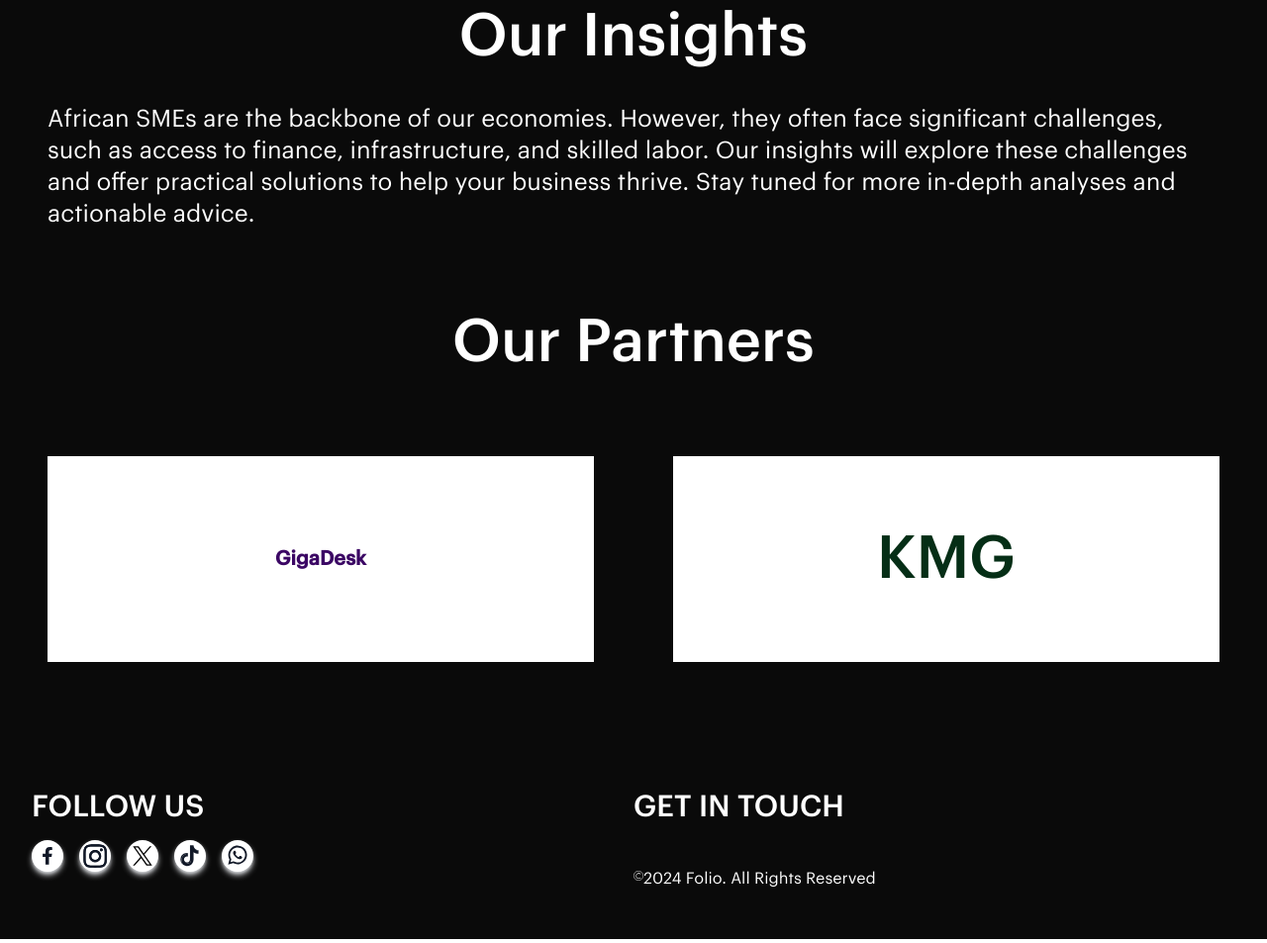
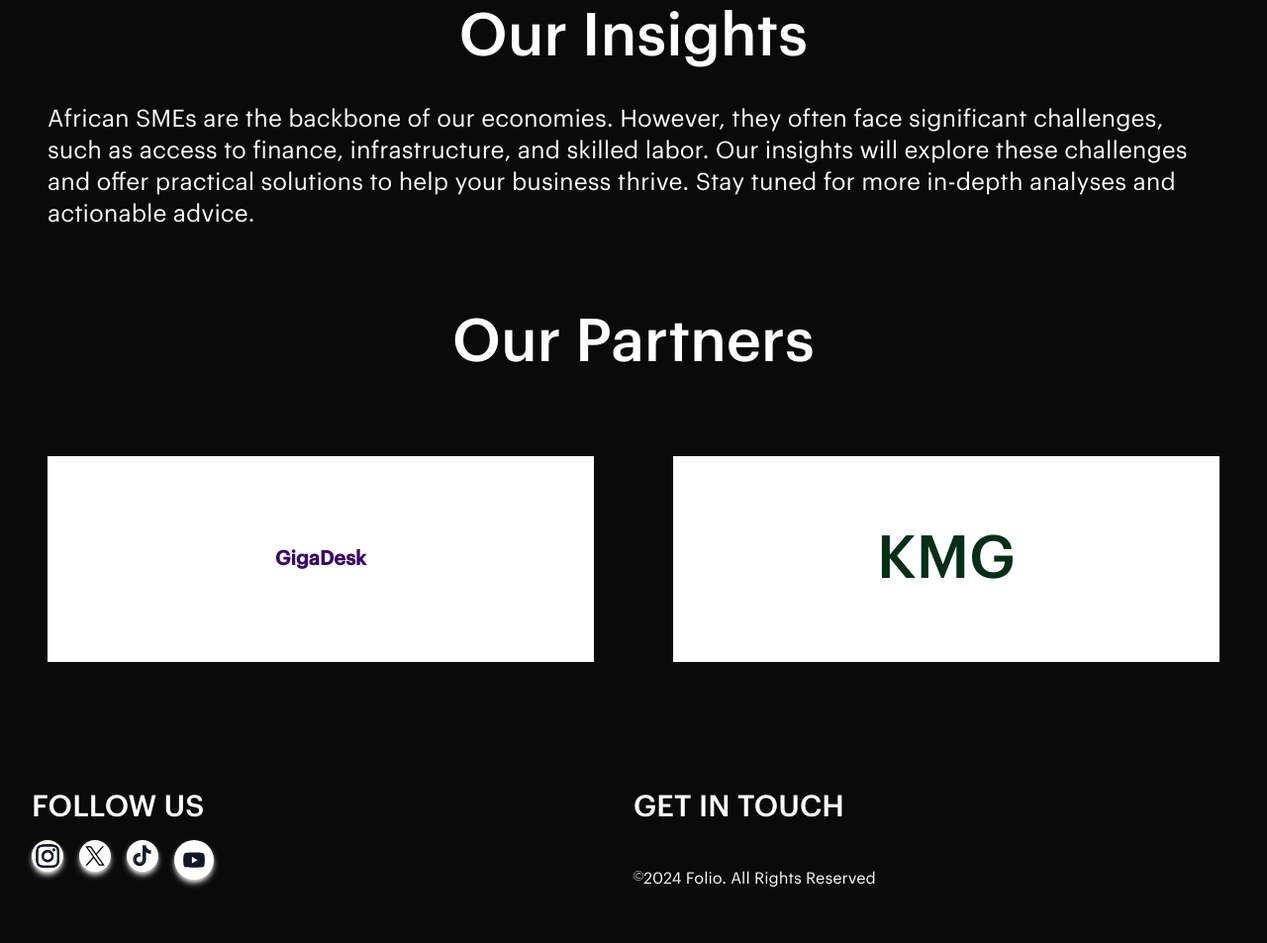
Before and after one commit to GigaDesk/Wellness, a Gatsby site: page / in a window 1280 px wide. Shown: the part 1990-2943 px from the top of the page at 99% size. Built offline with nearby package versions, Linux system fonts and the light colour scheme; Gatsby itself is replaced by a stand-in of ours.

Commit message:
feat(footer): link social media accounts

```diff
--- a/src/components/footer/socialMediaLinks.tsx
+++ b/src/components/footer/socialMediaLinks.tsx
@@ -3,23 +3,7 @@
 function SocialMediaLinks() {
   return (
     <div className=" w-full flex py-4 gap-4 flex-wrap">
-      <button className="w-8 h-8 flex items-center justify-center relative overflow-hidden rounded-full bg-white shadow-md shadow-gray-200 group transition-all duration-300">
-        <svg
-          className="relative z-10 fill-gray-900 transition-all duration-300 group-hover:fill-white"
-          xmlns="http://www.w3.org/2000/svg"
-          width="28"
-          height="28"
-          viewBox="0 0 72 72"
-          fill="none"
-        >
-          <path
-            d="M46.4927 38.6403L47.7973 30.3588H39.7611V24.9759C39.7611 22.7114 40.883 20.4987 44.4706 20.4987H48.1756V13.4465C46.018 13.1028 43.8378 12.9168 41.6527 12.8901C35.0385 12.8901 30.7204 16.8626 30.7204 24.0442V30.3588H23.3887V38.6403H30.7204V58.671H39.7611V38.6403H46.4927Z"
-            fill=""
-          />
-        </svg>
-        <div className="absolute top-full left-0 w-full h-full rounded-full bg-blue-500 z-0 transition-all duration-500 group-hover:top-0"></div>
-      </button>
-
+      <a href="https://www.instagram.com/folioclientservices/">
       <button className="w-8 h-8 flex items-center justify-center rounded-full relative overflow-hidden bg-white shadow-md shadow-gray-200 group transition-all duration-500">
         <svg
           className="fill-gray-900 relative z-10 transition-all duration-500 group-hover:fill-white"
@@ -64,7 +48,7 @@
         </svg>
         <div className="absolute top-full left-0 w-full h-full rounded-full bg-gradient-to-bl from-purple-500 via-pink-500 to-yellow-500 z-0 transition-all duration-500 group-hover:top-0"></div>
       </button>
-
+      </a>
       <button className="w-8 h-8 flex items-center justify-center rounded-full relative overflow-hidden bg-white shadow-md shadow-gray-200 group transition-all duration-300">
         <svg
           className="fill-black z-10 transition-all duration-300 group-hover:fill-white"
@@ -81,7 +65,7 @@
         </svg>
         <div className="absolute top-full left-0 w-full h-full rounded-full bg-black z-0 transition-all duration-500 group-hover:top-0"></div>
       </button>
-
+ <a href="https://www.tiktok.com/@folioclientservices">
       <button className="w-8 h-8 flex items-center justify-center relative overflow-hidden rounded-full bg-white shadow-md shadow-gray-200 group transition-all duration-300">
         <svg
           className="fill-gray-900 relative z-10 transition-all duration-300 group-hover:fill-white"
@@ -112,29 +96,30 @@
         </svg>
         <div className="absolute top-full left-0 w-full h-full rounded-full bg-[radial-gradient(circle_at_center,_var(--tw-gradient-stops))] from-black via-black to-red-600 z-0 transition-all duration-500 group-hover:top-0"></div>
       </button>
-
-      <button className="w-8 h-8 flex items-center relative overflow-hidden justify-center rounded-full bg-white shadow-md shadow-gray-200 group transition-all duration-300">
+</a>
+      <a href="https://www.youtube.com/channel/UCRGLjVLQnpyanmunqhFFZYw">
+        <button className="w-10 h-10 flex items-center relative overflow-hidden justify-center rounded-full bg-white shadow-md shadow-gray-200 group transition-all duration-300">
           <svg
             className="fill-gray-900 relative z-10 transition-all duration-300 group-hover:fill-white"
             xmlns="http://www.w3.org/2000/svg"
             width="30"
             height="30"
-          viewBox="0 0 71 72"
+            viewBox="0 0 72 72"
             fill="none"
           >
             <path
-            d="M12.5762 56.8405L15.8608 44.6381C13.2118 39.8847 12.3702 34.3378 13.4904 29.0154C14.6106 23.693 17.6176 18.952 21.9594 15.6624C26.3012 12.3729 31.6867 10.7554 37.1276 11.1068C42.5685 11.4582 47.6999 13.755 51.5802 17.5756C55.4604 21.3962 57.8292 26.4844 58.2519 31.9065C58.6746 37.3286 57.1228 42.7208 53.8813 47.0938C50.6399 51.4668 45.9261 54.5271 40.605 55.7133C35.284 56.8994 29.7125 56.1318 24.9131 53.5513L12.5762 56.8405ZM25.508 48.985L26.2709 49.4365C29.7473 51.4918 33.8076 52.3423 37.8191 51.8555C41.8306 51.3687 45.5681 49.5719 48.4489 46.7452C51.3298 43.9185 53.1923 40.2206 53.7463 36.2279C54.3002 32.2351 53.5143 28.1717 51.5113 24.6709C49.5082 21.1701 46.4003 18.4285 42.6721 16.8734C38.9438 15.3184 34.8045 15.0372 30.8993 16.0736C26.994 17.11 23.5422 19.4059 21.0817 22.6035C18.6212 25.801 17.2903 29.7206 17.2963 33.7514C17.293 37.0937 18.2197 40.3712 19.9732 43.2192L20.4516 44.0061L18.6153 50.8167L25.508 48.985Z"
+              d="M61.1026 23.7185C60.5048 21.471 58.7363 19.6981 56.4863 19.0904C52.4181 18 36.0951 18 36.0951 18C36.0951 18 19.7805 18 15.7039 19.0904C13.4622 19.6897 11.6937 21.4627 11.0876 23.7185C10 27.7971 10 36.3124 10 36.3124C10 36.3124 10 44.8276 11.0876 48.9063C11.6854 51.1537 13.4539 52.9267 15.7039 53.5343C19.7805 54.6247 36.0951 54.6247 36.0951 54.6247C36.0951 54.6247 52.4181 54.6247 56.4863 53.5343C58.728 52.935 60.4965 51.162 61.1026 48.9063C62.1902 44.8276 62.1902 36.3124 62.1902 36.3124C62.1902 36.3124 62.1902 27.7971 61.1026 23.7185Z"
               fill=""
             />
             <path
-            fill-rule="evenodd"
-            clip-rule="evenodd"
-            d="M44.0259 36.8847C43.5787 36.5249 43.0549 36.2716 42.4947 36.1442C41.9344 36.0168 41.3524 36.0186 40.793 36.1495C39.9524 36.4977 39.4093 37.8134 38.8661 38.4713C38.7516 38.629 38.5833 38.7396 38.3928 38.7823C38.2024 38.8251 38.0028 38.797 37.8316 38.7034C34.7543 37.5012 32.1748 35.2965 30.5122 32.4475C30.3704 32.2697 30.3033 32.044 30.325 31.8178C30.3467 31.5916 30.4555 31.3827 30.6286 31.235C31.2344 30.6368 31.6791 29.8959 31.9218 29.0809C31.9756 28.1818 31.7691 27.2863 31.3269 26.5011C30.985 25.4002 30.3344 24.42 29.4518 23.6762C28.9966 23.472 28.4919 23.4036 27.9985 23.4791C27.5052 23.5546 27.0443 23.7709 26.6715 24.1019C26.0242 24.6589 25.5104 25.3537 25.168 26.135C24.8256 26.9163 24.6632 27.7643 24.6929 28.6165C24.6949 29.0951 24.7557 29.5716 24.8739 30.0354C25.1742 31.1497 25.636 32.2144 26.2447 33.1956C26.6839 33.9473 27.163 34.6749 27.6801 35.3755C29.3607 37.6767 31.4732 39.6305 33.9003 41.1284C35.1183 41.8897 36.42 42.5086 37.7799 42.973C39.1924 43.6117 40.752 43.8568 42.2931 43.6824C43.1711 43.5499 44.003 43.2041 44.7156 42.6755C45.4281 42.1469 45.9995 41.4518 46.3795 40.6512C46.6028 40.1675 46.6705 39.6269 46.5735 39.1033C46.3407 38.0327 44.9053 37.4007 44.0259 36.8847Z"
-            fill=""
+              className="fill-white transition-all duration-300 group-hover:fill-[#FF3000]"
+              d="M30.8811 44.1617L44.4392 36.3124L30.8811 28.463V44.1617Z"
+              fill="white"
             />
           </svg>
-        <div className="absolute top-full left-0 w-full h-full rounded-full bg-green-400 z-0 transition-all duration-500 group-hover:top-0"></div>
+          <div className="absolute top-full left-0 w-full h-full rounded-full bg-[#FF3000] z-0 transition-all duration-500 group-hover:top-0"></div>
         </button>
+      </a>
     </div>
   );
 }
```
Lines whose indentation alone changed are shown as unchanged.
